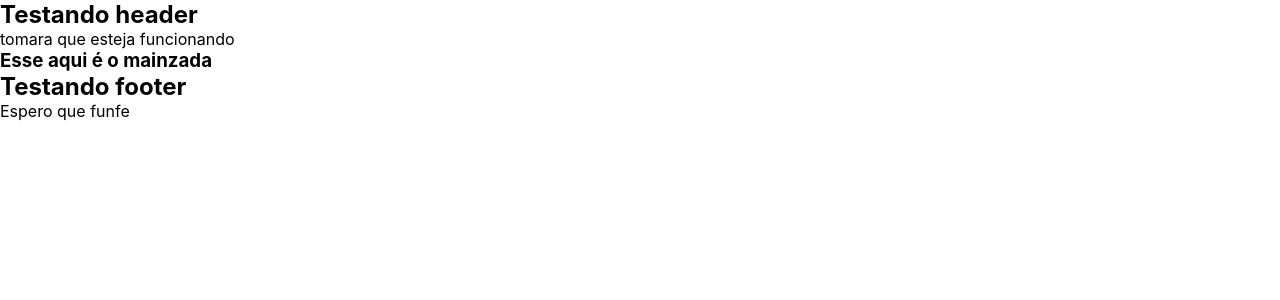
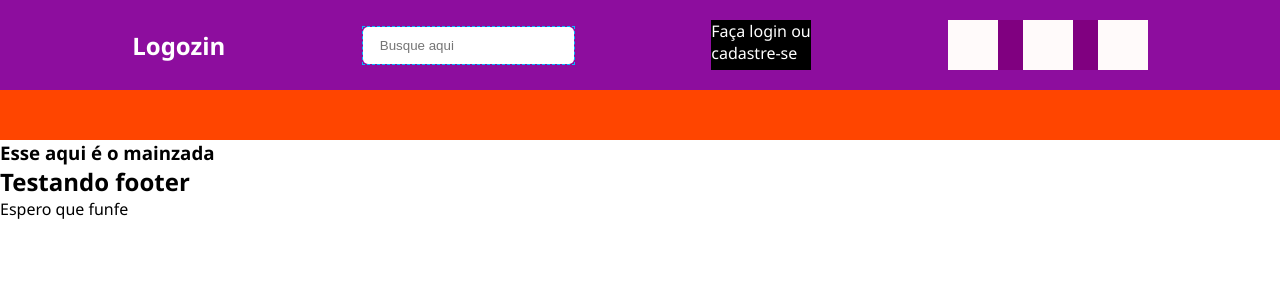
Before and after one commit to Scalibacon/node-store-frontend, a Next.js app: page /Home in a window 1280 px wide. Shown: the top 300 px of the page. Built offline with nearby package versions, Linux system fonts and the light colour scheme.

Commit message:
instalação do sass; testando umas paradas com o header

```diff
--- a/package.json
+++ b/package.json
@@ -11,7 +11,8 @@
   "dependencies": {
     "next": "12.0.1",
     "react": "17.0.2",
-    "react-dom": "17.0.2"
+    "react-dom": "17.0.2",
+    "sass": "^1.43.4"
   },
   "devDependencies": {
     "@types/node": "16.11.6",
--- /dev/null
+++ b/src/components/Header/Header.module.scss
@@ -0,0 +1,52 @@
+.header {
+  width: 100vw;
+
+  display: flex;
+  flex-direction: column;
+
+  background: var(--bg-color-2);
+  color: var(--text-color-1);
+}
+
+.headerMain{
+  padding: 20px 5%;
+  display: flex;
+  flex-direction: row;
+  align-items: center;
+  justify-content: space-around;
+}
+
+.searchContainer{
+  border: dashed 1px deepskyblue;
+}
+
+.accountInfo{
+  width: 100px;
+  height: 50px;
+
+  background:black;
+}
+
+.iconsContainer{
+  width: 200px;
+  height: 50px;
+
+  display:flex;
+  flex-direction: row;
+  align-items: center;
+  justify-content: space-between;
+
+  background: purple;
+
+  span{
+    width: 50px;
+    height: 50px;
+
+    background: snow;
+  }
+}
+
+.headerLinks{
+  background: orangered;
+  height:50px;
+}
--- a/src/components/Header/index.tsx
+++ b/src/components/Header/index.tsx
@@ -1,8 +1,29 @@
+import styles from './Header.module.scss';
+
 const Header = () => {
   return (
-    <header>
-      <h2>Testando header</h2>
-      <p>tomara que esteja funcionando</p>
+    <header className={styles.header}>
+      <section className={styles.headerMain}>
+        <h2>Logozin</h2>
+
+        <div className={styles.searchContainer}>
+          <input type="text" placeholder="Busque aqui"/>
+        </div>
+
+        <div className={styles.accountInfo}>
+          Faça login ou cadastre-se
+        </div>
+
+        <div className={styles.iconsContainer}>
+          <span></span>
+          <span></span>
+          <span></span>
+        </div>
+      </section>
+
+      <section className={styles.headerLinks}>
+
+      </section>
     </header>
   )
 }
--- a/src/pages/_app.tsx
+++ b/src/pages/_app.tsx
@@ -1,4 +1,4 @@
-import '../styles/globals.css'
+import '../styles/globals.scss'
 import type { AppProps } from 'next/app'
 
 function MyApp({ Component, pageProps }: AppProps) {
--- a/src/styles/globals.css
+++ /dev/null
@@ -1,18 +0,0 @@
-html,
-body {
-  padding: 0;
-  margin: 0;
-  font-family: -apple-system, BlinkMacSystemFont, Segoe UI, Roboto, Oxygen,
-    Ubuntu, Cantarell, Fira Sans, Droid Sans, Helvetica Neue, sans-serif;
-}
-
-a {
-  color: inherit;
-  text-decoration: none;
-}
-
-* {
-  box-sizing: border-box;
-  margin: 0;
-  padding: 0;
-}
--- /dev/null
+++ b/src/styles/globals.scss
@@ -0,0 +1,44 @@
+* {
+  padding: 0;
+  margin: 0;
+  box-sizing: border-box;
+}
+
+html,
+body {
+  font-family: Segoe UI, Roboto, sans-serif;
+}
+
+a {
+  color: inherit;
+  text-decoration: none;
+}
+
+input{
+  padding: 10px 16px;
+
+  outline: none;
+  border: solid 1px transparent;
+  border-radius: 5px;
+
+  transition: border 0.1s linear;
+
+  &:focus{
+    border: solid 1px var(--bg-color-1);
+  }
+}
+
+button{
+  padding: 7px;
+  outline: none;
+  border: none;
+  background: none;
+  cursor: pointer;
+}
+
+:root {
+  --bg-color-1: rgb(225 0 255 / 100%);
+  --bg-color-2: rgb(141 13 158 / 100%);
+
+  --text-color-1: rgb(255 255 255 / 100%)
+}
```
Also changed, not shown: 1 other file (tests, documents, lock files or other folders).
